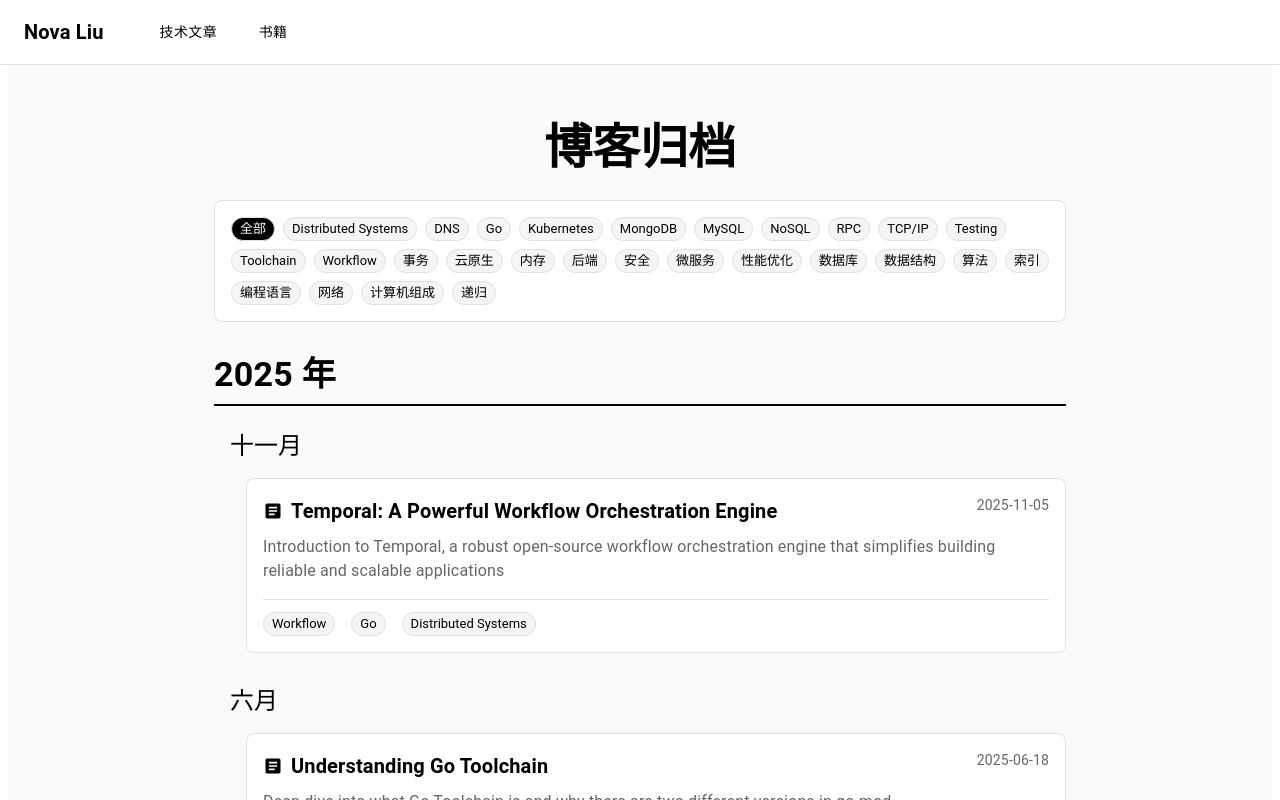
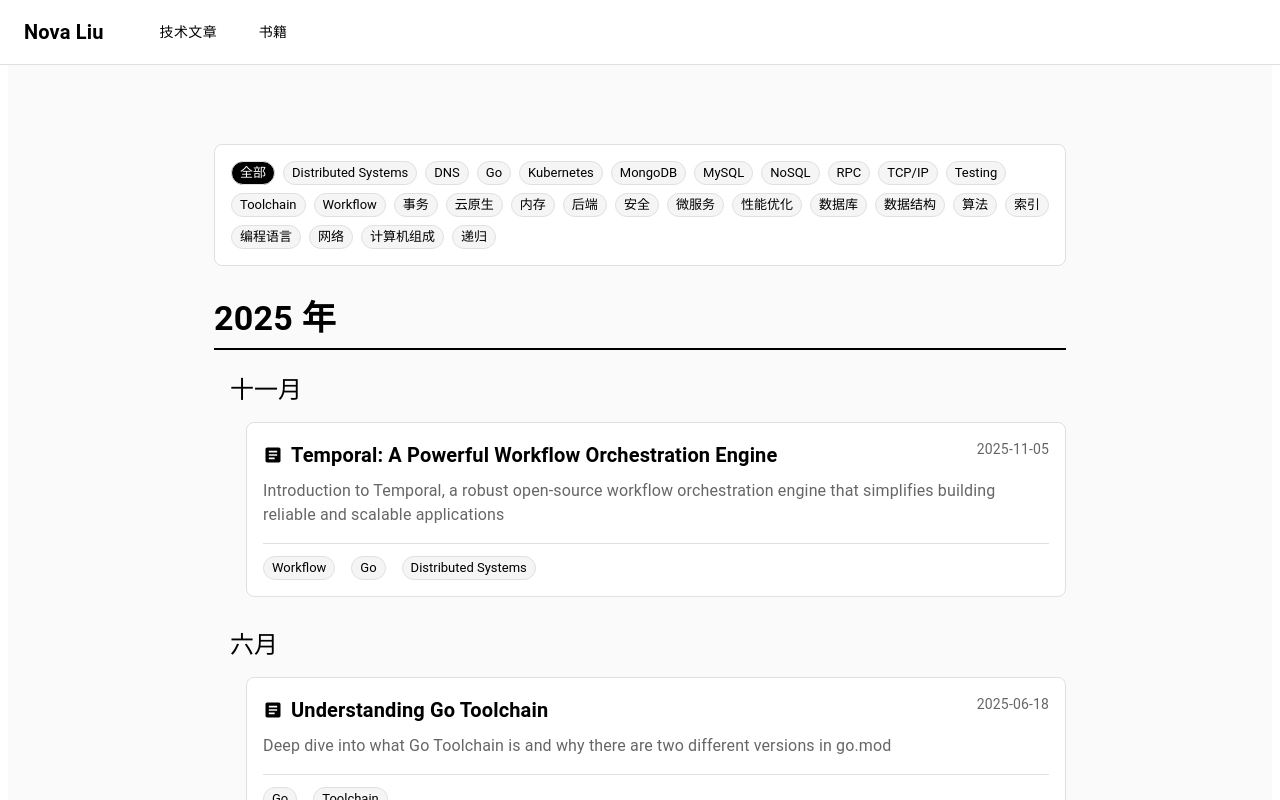
Before and after one commit to nova-liu/nova-liu.github.io, a React (Vite) app: page /blog in a window 1280 px wide. Shown: the top 800 px of the page. Built offline with nearby package versions, Linux system fonts and the light colour scheme.

Commit message:
refactor: remove selectedTag display from BlogArchive component

```diff
--- a/src/blog/BlogArchive.tsx
+++ b/src/blog/BlogArchive.tsx
@@ -59,9 +59,7 @@ export default function BlogArchive() {
             align="center"
             gutterBottom
             sx={{ mb: 3, fontWeight: 600, color: "#000" }}
-          >
-            {selectedTag ? `标签: ${selectedTag}` : "博客归档"}
-          </Typography>
+          ></Typography>
 
           <Paper
             elevation={0}
```
